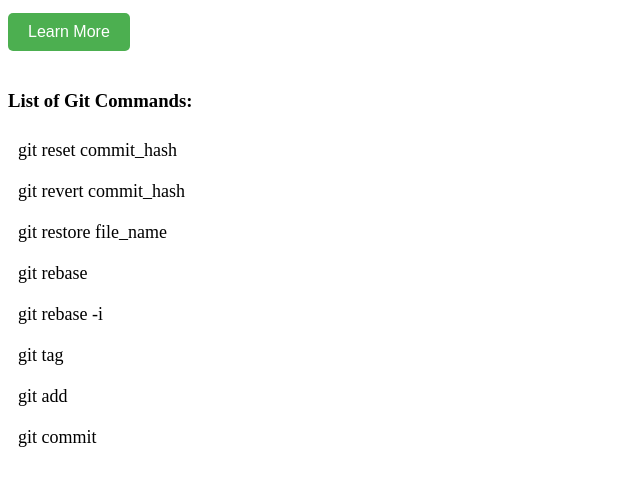
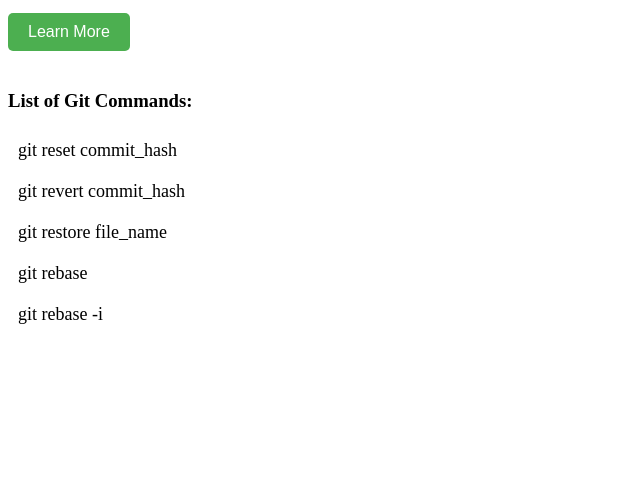
Before and after one commit to adzguy/test_demo, a plain HTML site: page index.html in a window 1280 px wide. Shown: the part 101-586 px from the top of the page, without its empty margins (0-640 px from the left). Drawn offline with Linux system fonts and the light colour scheme.

Commit message:
Remove couple items from list

```diff
--- a/index.html
+++ b/index.html
@@ -43,9 +43,6 @@
         <li>git restore file_name</li>
         <li>git rebase</li>
         <li>git rebase -i</li>
-        <li>git tag</li>
-        <li>git add</li>
-        <li>git commit</li>
     </ul>
 </body>
 </html>
```
